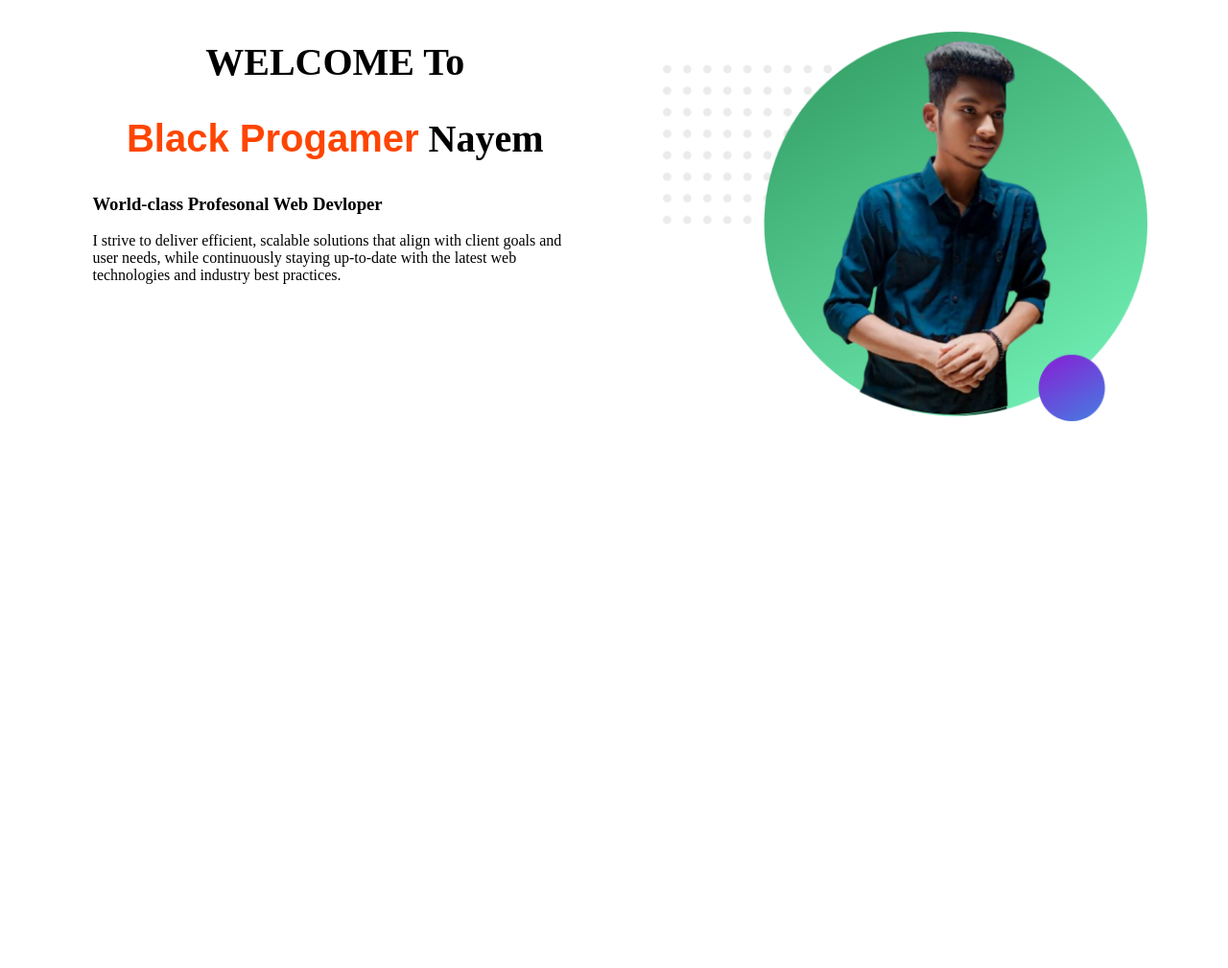
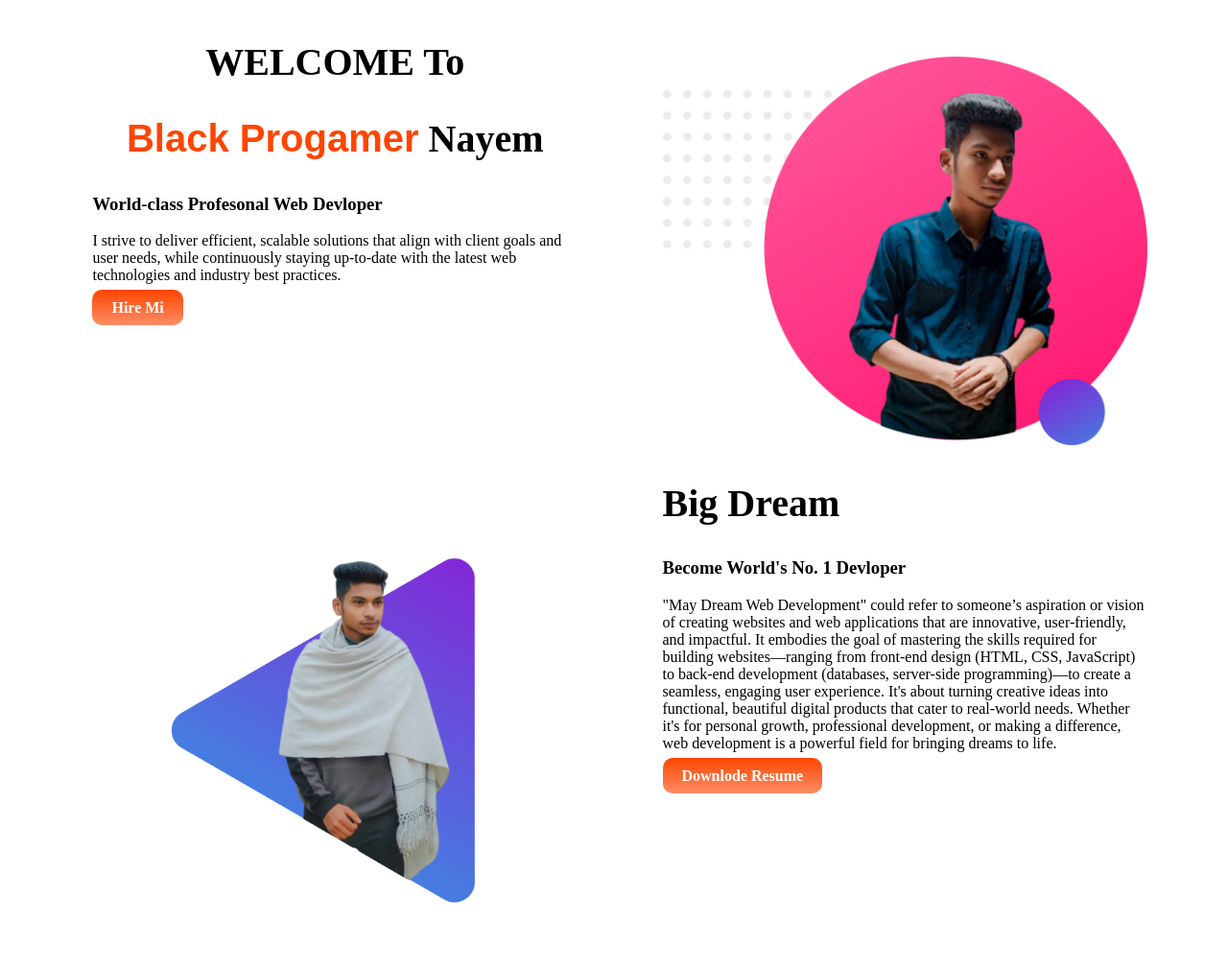
Before and after one commit to Mdnayem097/my-first-website, a plain HTML site: page index.html in a window 1280 px wide. Shown: the whole page at 96% size. Before the commit the page ends 800 px from the top, so only its background shows below. Drawn offline with Linux system fonts and the light colour scheme.

Commit message:
may fast website

```diff
--- a/index.html
+++ b/index.html
@@ -7,16 +7,29 @@
     <link rel="stylesheet" href="style.css">
 </head>
 <body>
-    <section>
+    <section class="fast section">
         <div class="text">
             <h1>WELCOME To</h1>
             <h1><span class="bpn">Black Progamer</span> Nayem</h1>
             <h3>World-class Profesonal Web Devloper</h3>
             <p>I strive to deliver efficient, scalable solutions that align with client goals and user needs, while continuously staying up-to-date with the latest web technologies and industry best practices.</p>
+            <a class="link" target="_blank" href="https://www.facebook.com/neloy.hossan.37">Hire Mi</a>
         </div>
         <div class="text">
-            <img src="image/image 13.png" alt="img">
+            <img src="image/image 9.png" alt="img">
         </div>
+    </section>
+    <section class="dream">
+
+            <div class="text">
+                <img src="image/image 8.png" alt="img">
+            </div>
+            <div class="text">
+                <h2>Big Dream</h2>
+                <h3>Become World's No. 1 Devloper</h3>
+                <p>"May Dream Web Development" could refer to someone’s aspiration or vision of creating websites and web applications that are innovative, user-friendly, and impactful. It embodies the goal of mastering the skills required for building websites—ranging from front-end design (HTML, CSS, JavaScript) to back-end development (databases, server-side programming)—to create a seamless, engaging user experience. It's about turning creative ideas into functional, beautiful digital products that cater to real-world needs. Whether it's for personal growth, professional development, or making a difference, web development is a powerful field for bringing dreams to life.</p>
+                <a class="link" target="_blank" href="https://docs.google.com/document/d/1Dq_bOHQ0bDHFRl9H4i1VTV0Hm1PBOH6s/edit?usp=sharing&ouid=112734391311619798914&rtpof=true&sd=true">Downlode Resume</a>
+            </div>
     </section>
 </body>
 </html>
--- a/style.css
+++ b/style.css
@@ -3,7 +3,7 @@ h1{
     text-align: center;
 }
 .bpn{
-    color: orangered;
+    color: #FF4500;
     font-family: Arial, Helvetica, sans-serif;
 }
 .text{
@@ -14,5 +14,17 @@ h1{
 }
 .text img{
     width: 100%;
-    margin-top: 5%;
+    margin-top: 10%;
 }
+.link{
+    text-decoration: none;
+    background-image: linear-gradient(#FF4500,#fd8d65);
+    padding: 10px 20px;
+    border-radius: 10px;
+    color: white;
+    font-weight: bold;
+}
+h2{
+    font-size: 40px;
+
+}
```
Also changed, not shown: image/6084414.jpg (added), image/background-682973_1920.jpg (added), image/image 8.png (added), image/image 9.png (added).
